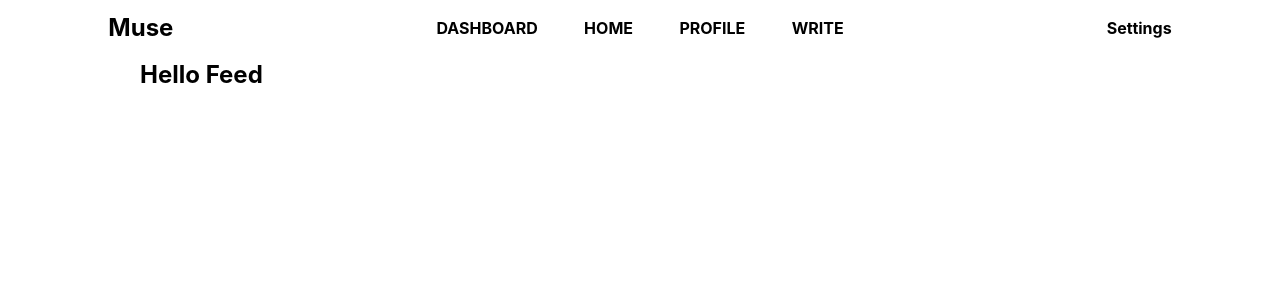
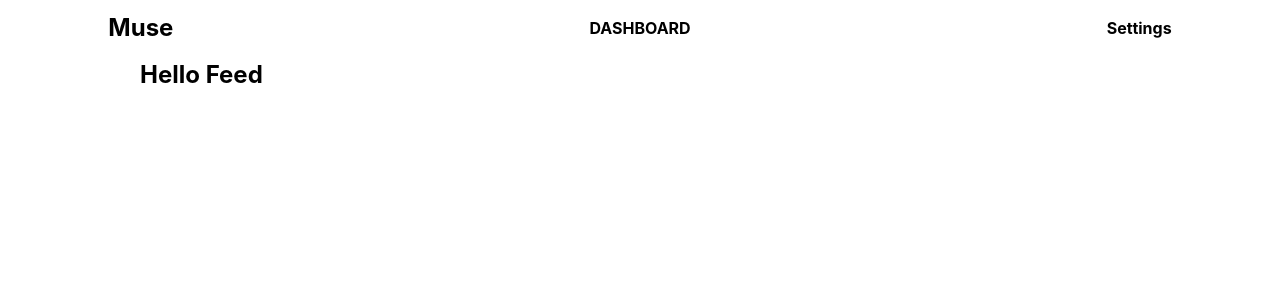
Before and after one commit to EstefanHu/MuseMockIII, a React (Create React App) app in the folder client/: page / in a window 1280 px wide. Shown: the top 300 px of the page. Built offline with nearby package versions, Linux system fonts and the light colour scheme.

Commit message:
Connected logged in status to nav

```diff
--- a/client/src/App.js
+++ b/client/src/App.js
@@ -10,10 +10,18 @@ import create from './components/create/create';
 import settings from './components/settings/settings';
 
 class App extends Component {
+  constructor(props) {
+    super(props);
+
+    this.state = {
+      isLoggedIn: false
+    }
+  }
+
   render() {
     return(
       <Router>
-        <Navbar />
+        <Navbar isLoggedIn={this.state.isLoggedIn} />
         <main>
           <Route path='/dashboard' exact component={dashboard}/>
           <Route path='/' exact component={feed}/>
--- a/client/src/components/layout/navbar.js
+++ b/client/src/components/layout/navbar.js
@@ -8,7 +8,7 @@ class Navbar extends Component {
         super(props);
 
         this.state = {
-            isLoggedIn: true
+            isLoggedIn: this.props.isLoggedIn
         }
     }
 
```
